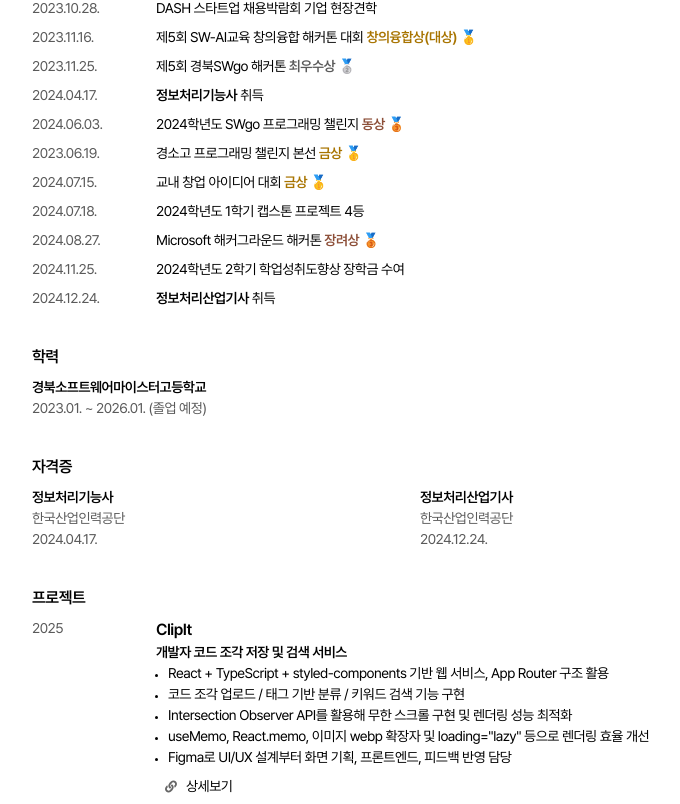
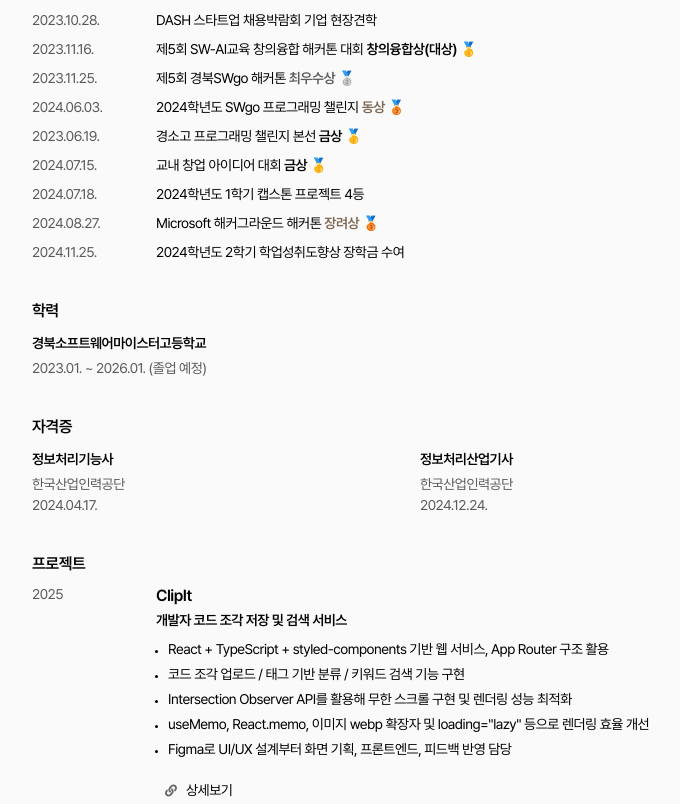
Before and after one commit to l4ven/portfolio, a React (Vite) app: page / in a window 1280 px wide. Shown: the part 796-1600 px from the top of the page, without its empty margins (232-912 px from the left). Built offline with nearby package versions, Linux system fonts and the light colour scheme.

Commit message:
프로젝트 컴포넌트 간격 조정

```diff
--- a/index.html
+++ b/index.html
@@ -15,25 +15,25 @@
 
     <style>
       html.light {
-        --background: #ffffff;
+        --background: #fafafa;
         --text: #000000;
         --text-sub: #5a5a5a;
         --border: #ccc;
         --modal: rgba(50, 50, 50, 0.3);
         --link: #eee;
-        --gold: #a87400;
-        --bronze: #8c4e37;
+        --gold: #000000;
+        --bronze: #7c6652;
       }
 
       html.dark {
-        --background: #121212;
+        --background: #202020;
         --text: #f1f1f1;
-        --text-sub: #aaaaaa;
+        --text-sub: #b3b3b3;
         --border: #444;
         --modal: rgba(0, 0, 0, 0.6);
         --link: #222;
-        --gold: #ffd24d;
-        --bronze: #d69b80;
+        --gold: #f7ca45;
+        --bronze: #dfac92;
       }
     </style>
 
--- a/src/components/Activity.tsx
+++ b/src/components/Activity.tsx
@@ -57,14 +57,14 @@ const awardList = [
       </>
     ),
   },
-  {
-    date: "2024.04.17.",
-    title: (
-      <>
-        <b>정보처리기능사</b> 취득
-      </>
-    ),
-  },
+  // {
+  //   date: "2024.04.17.",
+  //   title: (
+  //     <>
+  //       <b>정보처리기능사</b> 취득
+  //     </>
+  //   ),
+  // },
   {
     date: "2024.06.03.",
     title: (
@@ -118,14 +118,14 @@ const awardList = [
     date: "2024.11.25.",
     title: <>2024학년도 2학기 학업성취도향상 장학금 수여</>,
   },
-  {
-    date: "2024.12.24.",
-    title: (
-      <>
-        <b>정보처리산업기사</b> 취득
-      </>
-    ),
-  },
+  // {
+  //   date: "2024.12.24.",
+  //   title: (
+  //     <>
+  //       <b>정보처리산업기사</b> 취득
+  //     </>
+  //   ),
+  // },
 ];
 
 const Activity = () => {
--- a/src/components/styles/section.module.scss
+++ b/src/components/styles/section.module.scss
@@ -30,12 +30,19 @@
 }
 ul {
   li {
+    line-height: 1.5;
     margin-left: 12px;
+    margin-top: 4px;
     width: 100%;
     &::marker {
       font-size: 10px;
     }
   }
+}
+
+h3 {
+  margin-top: 2px;
+  margin-bottom: 4px;
 }
 
 .left {
@@ -99,7 +106,7 @@ ul {
 
 .link {
   width: max-content;
-  margin: 4px 0;
+  margin: 16px 0 0 0;
   padding: 4px 8px;
   display: flex;
   flex-direction: row;
```
